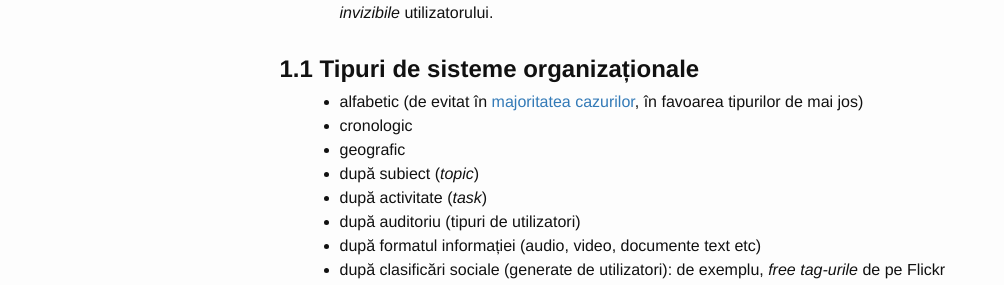
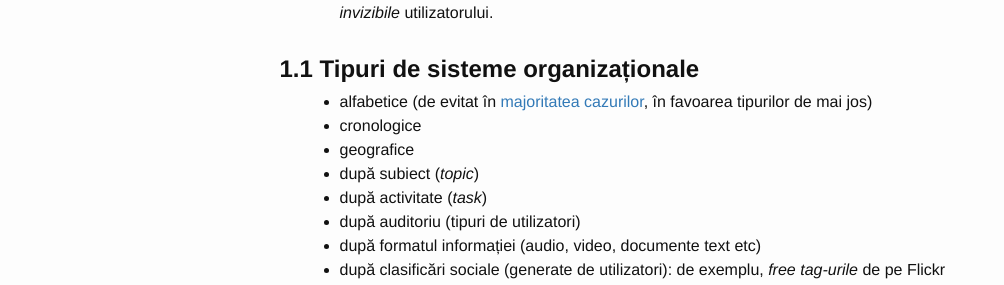
Before and after one commit to gov-ithub/govro-design, a Jekyll site: the page built from 2-ux.md, in a window 1280 px wide and 900 px high, scrolled down 1601 px. Shown: the part 167-452 px from the top of the window, without its empty margins (128-1132 px from the left). Built offline with Jekyll 4.4.1, drawn with Linux system fonts in a browser that asks for light colours; nearby versions of some CDN libraries.

Commit message:
Tipuri de sisteme de navigare - corectură
Primele 3 tipuri de sisteme necesitau pluralul.

```diff
--- a/2-ux.md
+++ b/2-ux.md
@@ -56,9 +56,9 @@ Arhitectura Informației are 5 mari componente [4]:
 * Tezaure, vocabulare controlate, metadata: componente-suport pentru navigare și căutare, _invizibile_ utilizatorului.
 
 ### 1.1 Tipuri de sisteme organizaționale
-* alfabetic (de evitat în [majoritatea cazurilor](https://www.nngroup.com/articles/alphabetical-sorting-must-mostly-die/), în favoarea tipurilor de mai jos)
-* cronologic
-* geografic
+* alfabetice (de evitat în [majoritatea cazurilor](https://www.nngroup.com/articles/alphabetical-sorting-must-mostly-die/), în favoarea tipurilor de mai jos)
+* cronologice
+* geografice
 * după subiect (_topic_)
 * după activitate (_task_)
 * după auditoriu (tipuri de utilizatori)
```
